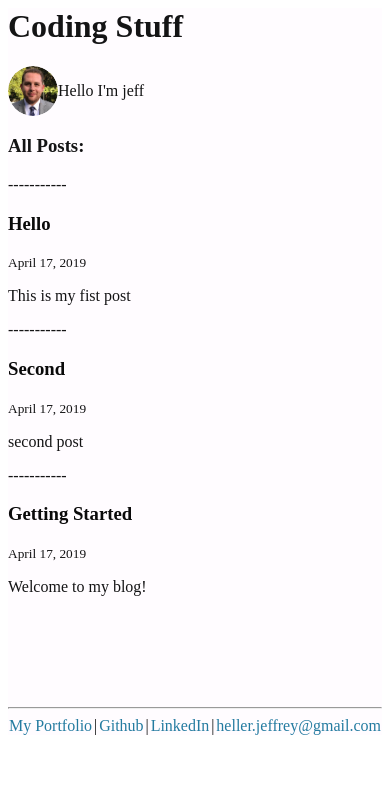
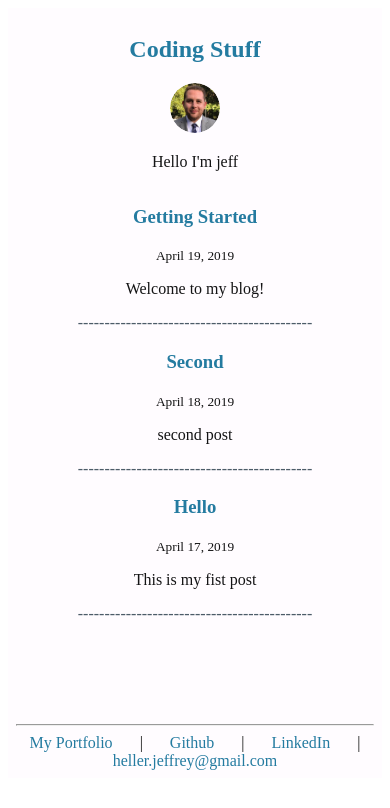
Before and after one commit to Jheller11/gatsby-blog, a Gatsby site: page / in a window 390 px wide. Built offline with nearby package versions, Linux system fonts and the light colour scheme; Gatsby itself is replaced by a stand-in of ours.

Commit message:
style index

```diff
--- a/content/blog/second.md
+++ b/content/blog/second.md
@@ -1,7 +1,7 @@
 ---
 title: "Second"
 description: "second post"
-date: "2019-04-17"
+date: "2019-04-18"
 ---
 
 hello i am a new post
--- a/content/blog/welcome.md
+++ b/content/blog/welcome.md
@@ -1,7 +1,7 @@
 ---
 title: "Getting Started"
 description: "Welcome to my blog!"
-date: "2019-04-17"
+date: "2019-04-19"
 ---
 
 Hi!
--- a/src/components/bio.js
+++ b/src/components/bio.js
@@ -18,7 +18,9 @@ function Bio() {
         return (
           <div
             style={{
-              display: `flex`,
+              width: "50%",
+              margin: "0 auto",
+              textAlign: "center",
             }}
           >
             <Image
--- a/src/components/layout.js
+++ b/src/components/layout.js
@@ -10,43 +10,19 @@ class Layout extends React.Component {
 
     if (location.pathname === rootPath) {
       header = (
-        <h1
-          style={{
-            marginTop: 0,
-          }}
-        >
-          <Link
-            style={{
-              fontFamily: "'Bitter', serif",
-              boxShadow: `none`,
-              textDecoration: `none`,
-              color: `inherit`,
-            }}
-            to={`/`}
-          >
-            {title}
-          </Link>
-        </h1>
+        <nav className={styles.nav}>
+          <h1 className={styles.title}>
+            <Link to={`/`}>{title}</Link>
+          </h1>
+        </nav>
       )
     } else {
       header = (
-        <h3
-          style={{
-            fontFamily: `Montserrat, sans-serif`,
-            marginTop: 0,
-          }}
-        >
-          <Link
-            style={{
-              boxShadow: `none`,
-              textDecoration: `none`,
-              color: `inherit`,
-            }}
-            to={`/`}
-          >
-            {title}
-          </Link>
-        </h3>
+        <nav className={styles.nav}>
+          <h3 className={styles.title}>
+            <Link to={`/`}>{title}</Link>
+          </h3>
+        </nav>
       )
     }
     return (
--- a/src/components/layout.module.css
+++ b/src/components/layout.module.css
@@ -1,6 +1,7 @@
 .body {
   background-color: #fffcff;
   color: #141415;
+  padding: 0.5rem 1rem;
 }
 
 .main {
@@ -10,7 +11,7 @@
 .footerLink {
   color: #247ba0;
   text-decoration: none;
-  font-family: Cardo, serif;
+  font-family: "Cardo", serif;
 }
 
 .linkContainer {
@@ -20,9 +21,25 @@
   margin: 0 auto;
 }
 
+.nav {
+  padding: 0;
+  margin: 0;
+  display: inline;
+  text-align: center;
+}
+
+.title > a {
+  color: #247ba0;
+  text-decoration: none;
+}
+
 @media (min-width: 320px) and (max-width: 480px) {
   .linkContainer {
     width: 100%;
     flex-wrap: wrap;
   }
+
+  .body {
+    padding: 0.5rem;
+  }
 }
--- a/src/pages/index.js
+++ b/src/pages/index.js
@@ -18,8 +18,8 @@ class BlogIndex extends React.Component {
           title="All posts"
           keywords={[`blog`, `gatsby`, `javascript`, `react`]}
         />
-        <Bio />
-        <h3>All Posts:</h3>
+        <div className={styles.grid}>
+          <div>
             {posts.map(({ node }) => {
               const title = node.frontmatter.title || node.fields.slug
               return (
@@ -38,6 +38,9 @@ class BlogIndex extends React.Component {
                 </div>
               )
             })}
+          </div>
+          <Bio />
+        </div>
       </Layout>
     )
   }
--- a/src/pages/index.module.css
+++ b/src/pages/index.module.css
@@ -1,8 +1,25 @@
 .link {
-  color: rgb(10, 10, 10);
+  color: #247ba0;
   text-decoration: none;
 }
 
-.listItem::before {
-  content: "-----------";
+.listItem {
+  text-align: center;
 }
+
+.listItem::after {
+  content: "--------------------------------------------";
+  color: #4c5c68;
+}
+
+.grid {
+  display: grid;
+  grid-template-columns: 50% 50%;
+}
+
+@media (min-width: 320px) and (max-width: 480px) {
+  .grid {
+    display: flex;
+    flex-direction: column-reverse;
+  }
+}
--- a/src/templates/blog-post.js
+++ b/src/templates/blog-post.js
@@ -27,7 +27,6 @@ class BlogPostTemplate extends React.Component {
         </p>
         <div dangerouslySetInnerHTML={{ __html: post.html }} />
         <hr style={{}} />
-        <Bio />
 
         <ul
           style={{
@@ -41,14 +40,14 @@ class BlogPostTemplate extends React.Component {
           <li>
             {previous && (
               <Link to={previous.fields.slug} rel="prev">
-                ← {previous.frontmatter.title}
+                {"<"} {previous.frontmatter.title}
               </Link>
             )}
           </li>
           <li>
             {next && (
               <Link to={next.fields.slug} rel="next">
-                {next.frontmatter.title} →
+                {next.frontmatter.title} {">"}
               </Link>
             )}
           </li>
```
Lines whose indentation alone changed are shown as unchanged.
